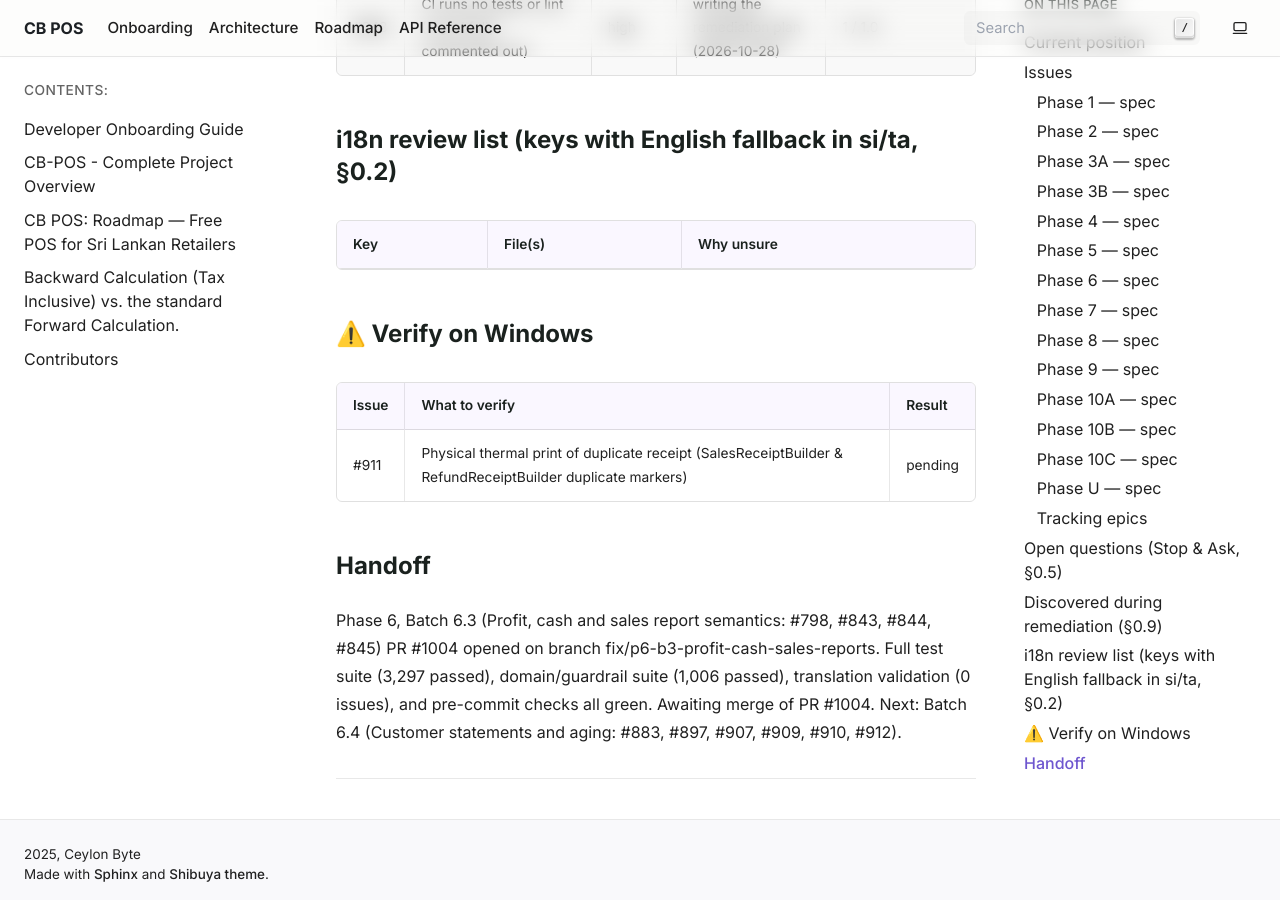
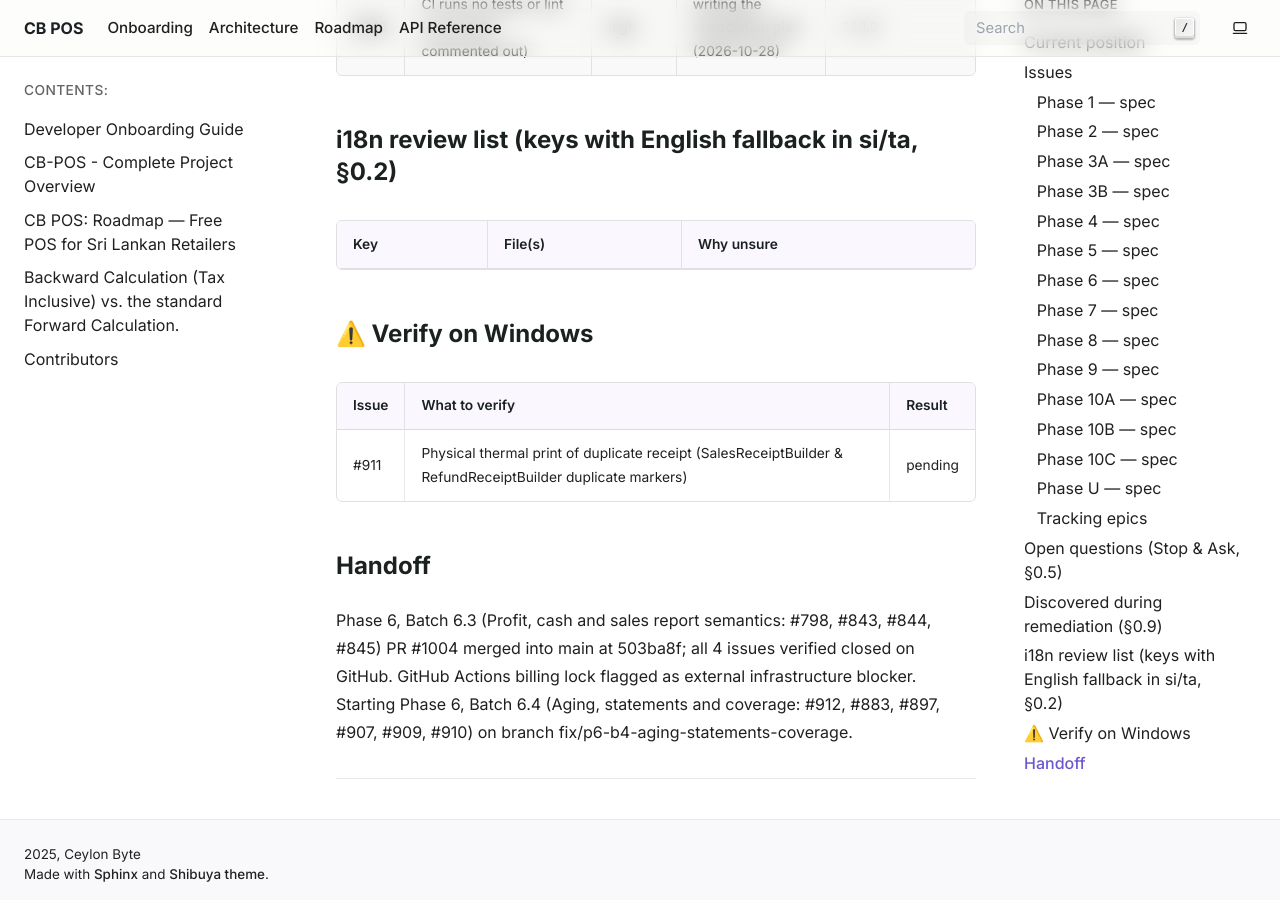
Before and after one commit to HMAHD/CB-POS, a Sphinx documentation site: the page built from docs/remediation/PROGRESS.md, in a window 1280 px wide and 900 px high, scrolled down 26172 px. Built offline with Sphinx 7.4.7, drawn with Linux system fonts in a browser that asks for light colours; pages that are not in the unit, such as notebooks, are missing from menus; some of the changed text lies outside the part shown.

Commit message:
docs(remediation): complete Phase 6.3 and start Batch 6.4

```diff
--- a/docs/remediation/PROGRESS.md
+++ b/docs/remediation/PROGRESS.md
@@ -25,7 +25,7 @@ Statuses: `todo` · `in-progress` · `blocked (Q#)` · `pr-open` · `done` (merg
 
 ## Current position
 
-- Phase: 6 · Batch: 6.3 · Branch: fix/p6-b3-profit-cash-sales-reports · PR: #1004 · Last session: 2026-11-08
+- Phase: 6 · Batch: 6.4 · Branch: fix/p6-b4-aging-statements-coverage · PR: none · Last session: 2026-11-09
 
 ## Issues
 
@@ -151,10 +151,10 @@ Statuses: `todo` · `in-progress` · `blocked (Q#)` · `pr-open` · `done` (merg
 | #795 | Tax Liability Report includes voided sales and hard-codes "VAT (18%)" / "SSCL… | high | 6.2 | done | #1003 | eb6112b · completed_sales/refund_documents filters exclude voids, separate refund section with net totals, dynamic VAT/SSCL headers, per-rate breakdown table |
 | #796 | Tax Filing Summary: period selector not wired, Total Discounts always 0, SSCL… | high | 6.2 | done | #1003 | eb6112b · interactive monthly/quarterly/custom period resolution in FilterWidget, discounts computed from lines/bill/loyalty, reconciled SSCL liable turnover and quarterly liability section, method_kind grouping |
 | #811 | Invoice reprint shows the current tax % next to amounts stored at the old rate | low | 6.2 | done | #1003 | eb6112b · resolve_historical_vat_rate snapshot fallback, format_rate cleanly, receipt and invoice PDF use sale rate, receipt_strings.vat_with_rate translation |
-| #798 | Profit & Loss report uses VAT-inclusive revenue, current cost and float math | high | 6.3 | pr-open | #1004 | 09e47e7 · P&L uses VAT-exclusive turnover (net_revenue + tax_sscl), stored SaleItem.unit_cost, SSCL expense line, Decimal arithmetic, AST guardrail |
-| #843 | Refunds never appear in the Void/Refund report | high | 6.3 | pr-open | #1004 | 4148a70 · Report queries or_(voided(), refund_documents()), shows negative refund amount, original receipt, approver from AuditLog, Part/Full scope, pure Decimal |
-| #844 | Cash Flow report adds refunds back (net too high by 2× refunds) | high | 6.3 | pr-open | #1004 | dad0755 · Cash flow from SalePayment grouped by PaymentMethodKind, legacy cash-back attributed to CASH, drawer movements reconciled, Decimal math |
-| #845 | Daily Sales, Cashier Performance, Sales by Category, Dashboard and the auto-e… | high | 6.3 | pr-open | #1004 | dccec60 · Unified sale_filters across Daily Sales, Cashier, Category, Dashboard, and Scheduler; txn_count counts non-refunds only; voids excluded |
+| #798 | Profit & Loss report uses VAT-inclusive revenue, current cost and float math | high | 6.3 | done | #1004 | 09e47e7 · P&L uses VAT-exclusive turnover (net_revenue + tax_sscl), stored SaleItem.unit_cost, SSCL expense line, Decimal arithmetic, AST guardrail |
+| #843 | Refunds never appear in the Void/Refund report | high | 6.3 | done | #1004 | 4148a70 · Report queries or_(voided(), refund_documents()), shows negative refund amount, original receipt, approver from AuditLog, Part/Full scope, pure Decimal |
+| #844 | Cash Flow report adds refunds back (net too high by 2× refunds) | high | 6.3 | done | #1004 | dad0755 · Cash flow from SalePayment grouped by PaymentMethodKind, legacy cash-back attributed to CASH, drawer movements reconciled, Decimal math |
+| #845 | Daily Sales, Cashier Performance, Sales by Category, Dashboard and the auto-e… | high | 6.3 | done | #1004 | dccec60 · Unified sale_filters across Daily Sales, Cashier, Category, Dashboard, and Scheduler; txn_count counts non-refunds only; voids excluded |
 | #883 | Overdue Customers report resets the clock on every new credit sale | medium | 6.4 | todo | | |
 | #897 | "Overdue suppliers" measures days since the last ledger entry of any type, so… | medium | 6.4 | todo | | |
 | #907 | The thermal customer statement shows today's debt as both opening and closing… | low | 6.4 | todo | | |
@@ -305,4 +305,4 @@ Statuses: `todo` · `in-progress` · `blocked (Q#)` · `pr-open` · `done` (merg
 | #911 | Physical thermal print of duplicate receipt (SalesReceiptBuilder & RefundReceiptBuilder duplicate markers) | pending |
 
 ## Handoff
-Phase 6, Batch 6.3 (Profit, cash and sales report semantics: #798, #843, #844, #845) PR #1004 opened on branch fix/p6-b3-profit-cash-sales-reports. Full test suite (3,297 passed), domain/guardrail suite (1,006 passed), translation validation (0 issues), and pre-commit checks all green. Awaiting merge of PR #1004. Next: Batch 6.4 (Customer statements and aging: #883, #897, #907, #909, #910, #912).
+Phase 6, Batch 6.3 (Profit, cash and sales report semantics: #798, #843, #844, #845) PR #1004 merged into main at 503ba8f; all 4 issues verified closed on GitHub. GitHub Actions billing lock flagged as external infrastructure blocker. Starting Phase 6, Batch 6.4 (Aging, statements and coverage: #912, #883, #897, #907, #909, #910) on branch fix/p6-b4-aging-statements-coverage.
```
